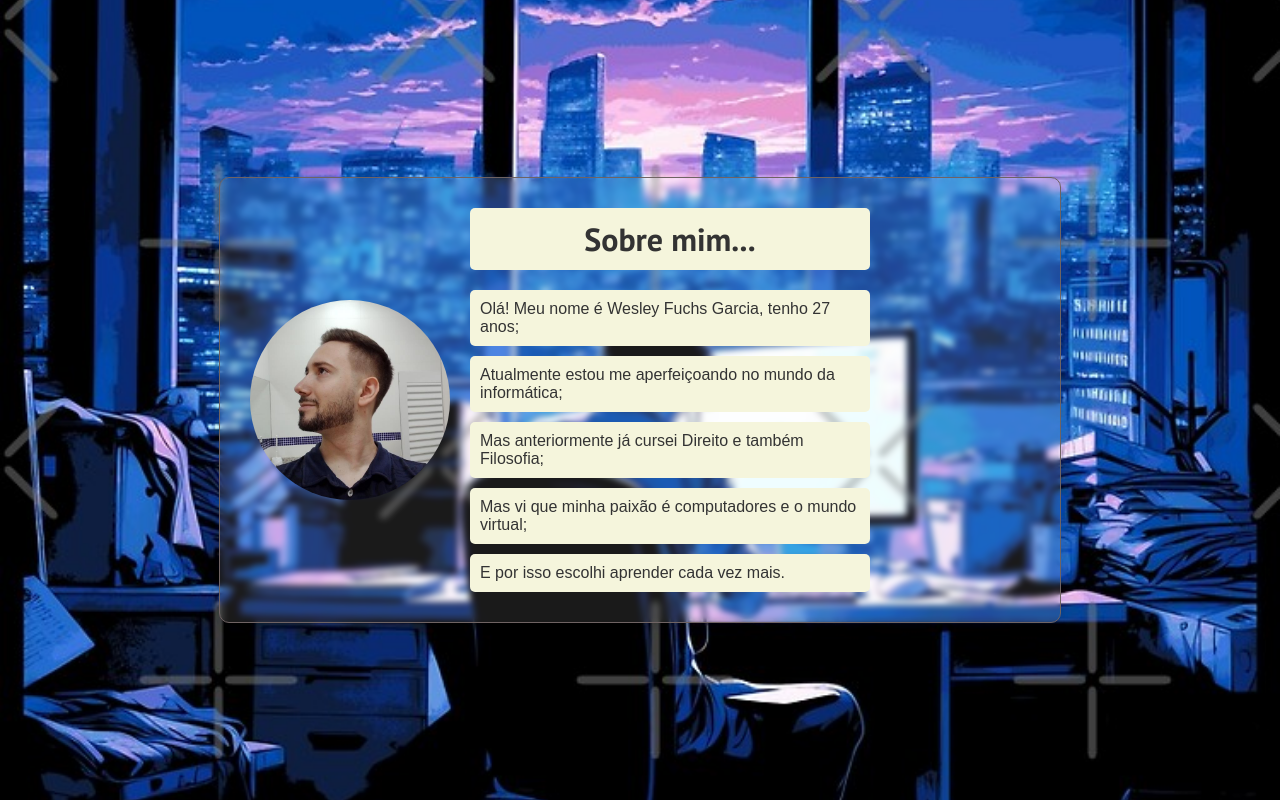
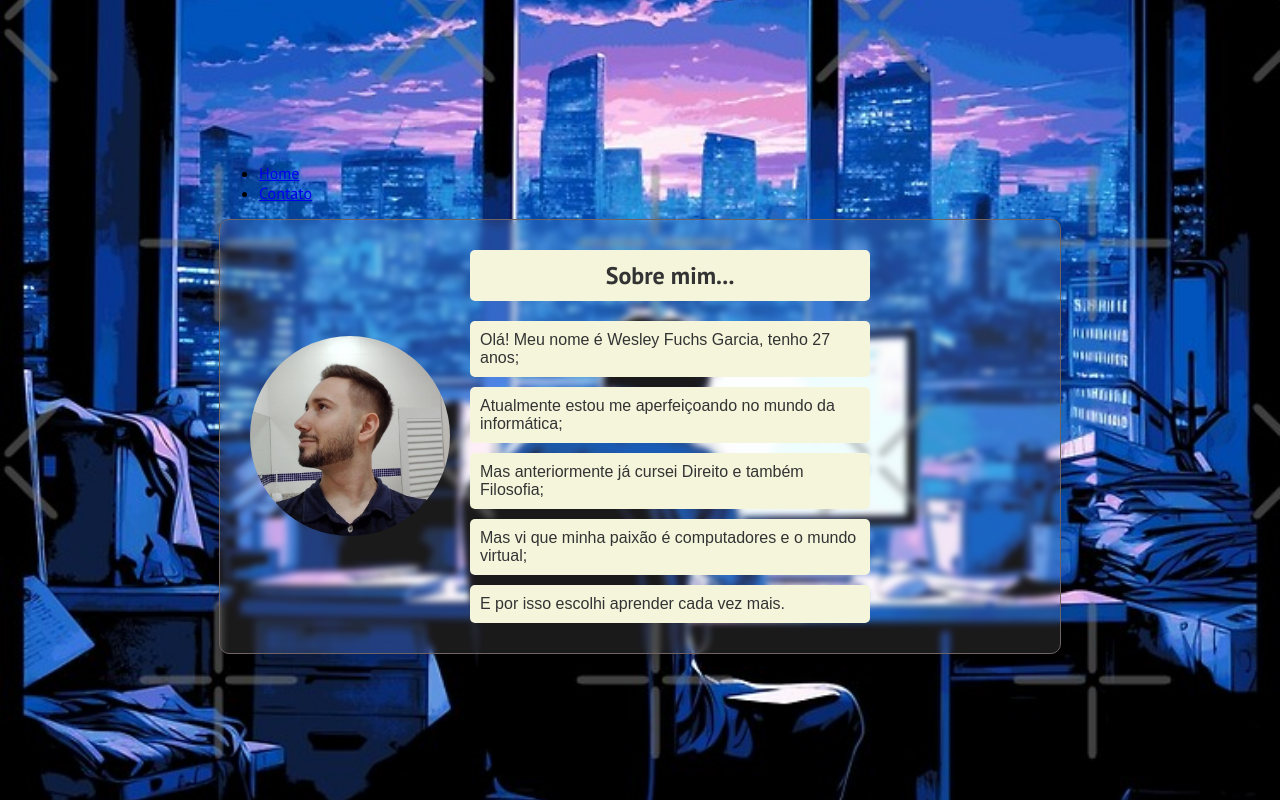
Before and after one commit to WesleyFG42/porti, a PHP site: page / in a window 1280 px wide. Run offline with PHP 8.4, Linux system fonts and the light colour scheme.

Commit message:
Update index.php

```diff
--- a/index.php
+++ b/index.php
@@ -9,12 +9,35 @@
     <link rel="preconnect" href="https://fonts.gstatic.com" crossorigin>
     <link href="https://fonts.googleapis.com/css2?family=PT+Sans:ital,wght@0,400;0,700;1,400;1,700&display=swap" rel="stylesheet">
 
+
     <style>
 :root {
     --cor-fundo-box: rgba(255, 255, 255, 0.1);
     --cor-texto: #333;
     --cor-fundo-sobre: #f5f5dc;
     --sombra-box: 0 4px 8px rgba(0, 0, 0, 0.1);
+    --cor-nav-bg: rgba(255, 255, 255, 0.8);
+    --cor-nav-hover: #555;
+    --cor-nav-text: #333;
+    --cor-nav-text-hover: #fff;
+}
+
+form input, form textarea {
+    margin-bottom: 10px;
+    padding: 10px;
+    border: 1px solid #ccc;
+    border-radius: 5px;
+    width: 100%;
+}
+
+form button {
+    padding: 10px;
+    border: none;
+    border-radius: 5px;
+    background-color: #333;
+    color: #fff;
+    cursor: pointer;
+    font-weight: bold;
 }
 
         body {
@@ -83,9 +106,27 @@
             height: 200px;
             border-radius: 50%;
         }
+
     </style>
+
+    <meta charset="UTF-8">
+    <meta name="viewport" content="width=device-width, initial-scale=1.0">
+    <title>Meu Portfólio - Wesley Fuchs Garcia</title>
+    <link rel="stylesheet" href="./style/style.css">
+    <link rel="preconnect" href="https://fonts.googleapis.com">
+    <link rel="preconnect" href="https://fonts.gstatic.com" crossorigin>
+    <link href="https://fonts.googleapis.com/css2?family=PT+Sans:ital,wght@0,400;0,700;1,400;1,700&display=swap" rel="stylesheet">
 </head>
 <body>
+
+    <div id="container">
+
+        <nav>
+            <ul>
+                <li><a href="porti.html">Home</a></li>
+                <li><a href="contact.html">Contato</a></li>
+            </ul>
+
     <div id="box">
         <div id="left">
             <img id="foto" src="./imagem/foto.png" alt="Foto Pessoal">
```
Lines whose indentation alone changed are shown as unchanged.
